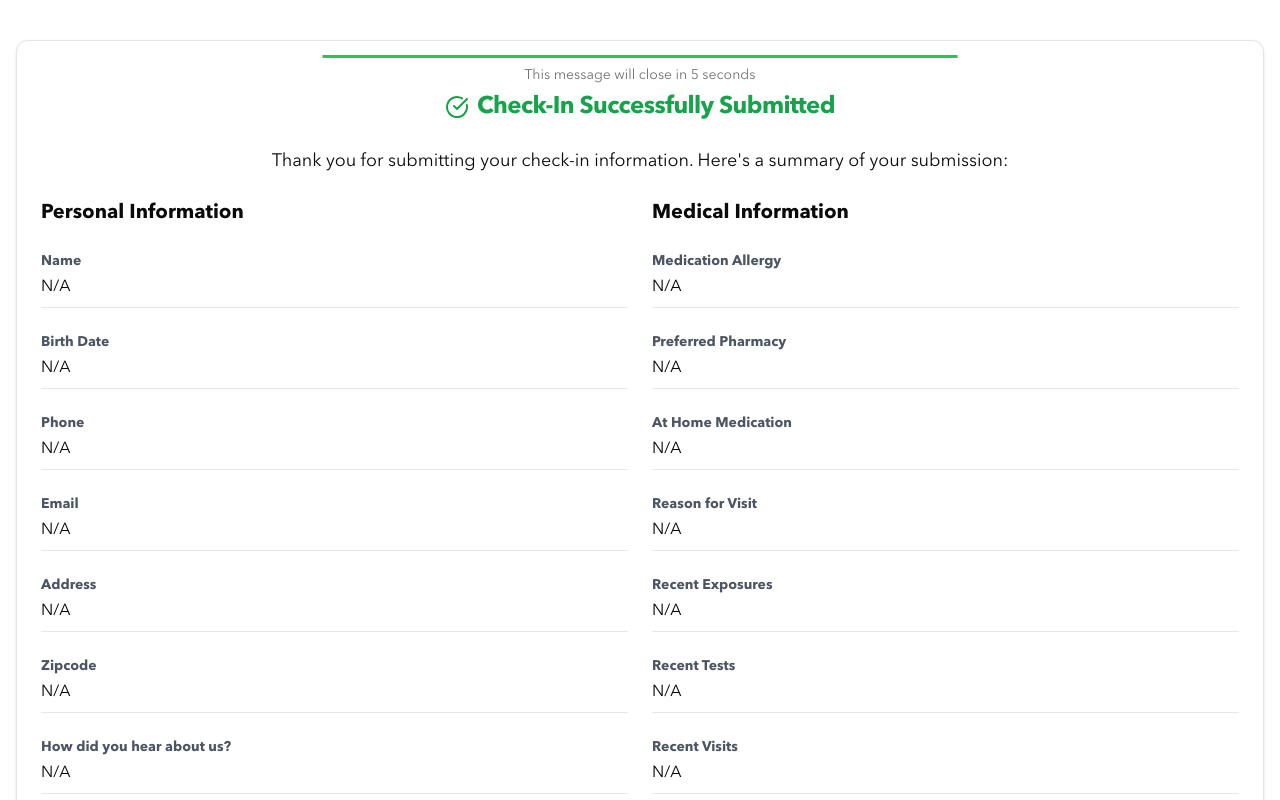
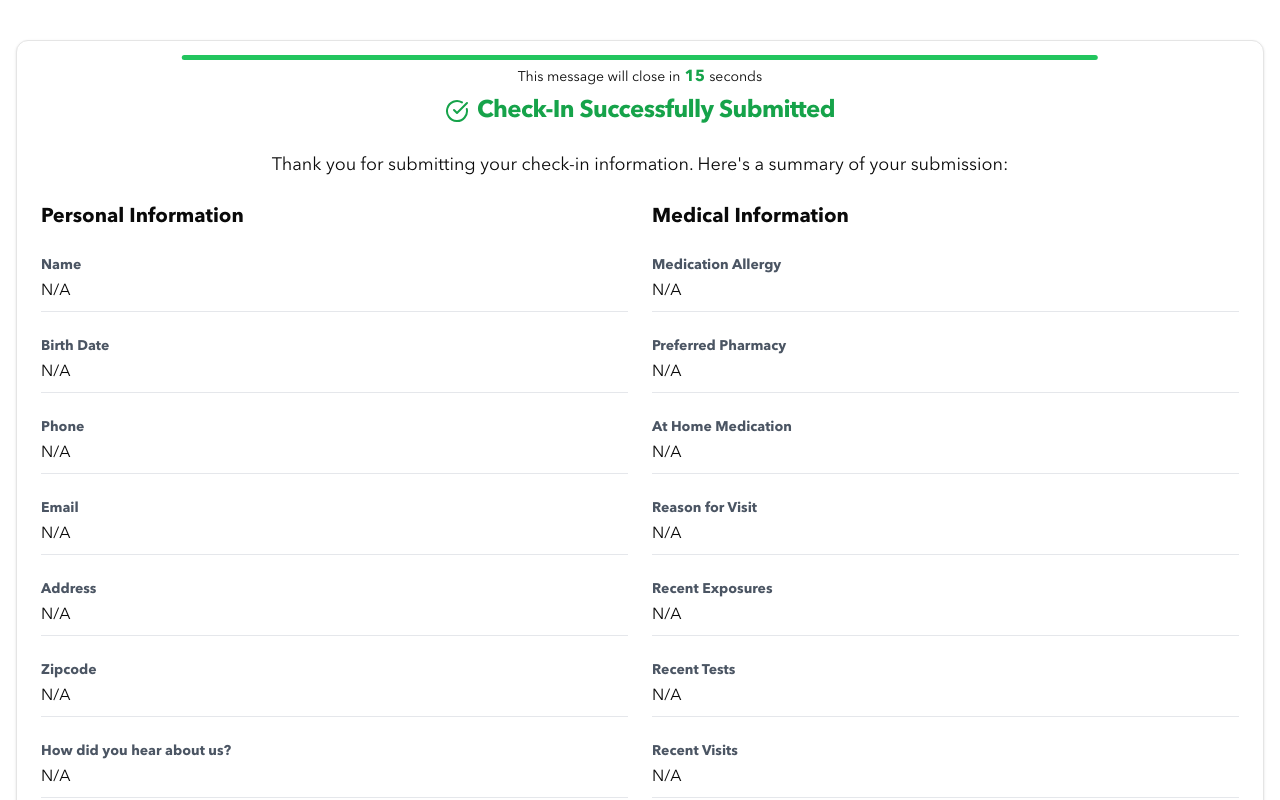
Before and after one commit to dongsub0918/hellomed-client, a Next.js app: page /check-in/success in a window 1280 px wide. Shown: the top 800 px of the page. Built offline with nearby package versions, Linux system fonts and the light colour scheme.

Commit message:
time settings recalibrated

```diff
--- a/src/app/(public)/check-in/success/page.module.css
+++ b/src/app/(public)/check-in/success/page.module.css
@@ -1,6 +1,6 @@
 .countdown {
   position: relative;
-  /* margin-bottom: 1rem; */
+  /* margin-top: 1rem; */
 }
 
 .countdown::before {
@@ -10,7 +10,8 @@
   left: 50%;
   transform: translateX(-50%);
   width: var(--progress-width, 100%);
-  height: 3px;
+  height: 5px;
+  border-radius: 10px;
   background-color: #22c55e; /* green color */
   transition: width 1s linear;
 }
--- a/src/app/(public)/check-in/success/page.tsx
+++ b/src/app/(public)/check-in/success/page.tsx
@@ -15,7 +15,7 @@ import { CheckInFormInputs } from "@/lib/types/check-in";
 import styles from "./page.module.css";
 
 export default function CheckInFormSuccessPage() {
-  const timer = 10;
+  const timer = 20;
   const [formData, setFormData] = useState<CheckInFormInputs>();
   const [countdown, setCountdown] = useState(timer);
   const router = useRouter();
@@ -69,16 +69,20 @@ export default function CheckInFormSuccessPage() {
     <div className="container mx-auto px-4">
       <Card className="w-full">
         <CardHeader>
-          <p
-            className={`${styles.countdown} text-center text-sm text-muted-foreground`}
+          <div
+            className={`${styles.countdown} text-center text-sm`}
             style={
               {
                 "--progress-width": `${100 - progressPercentage}%`,
               } as React.CSSProperties
             }
           >
-            This message will close in {countdown} seconds
-          </p>
+            This message will close in
+            <span className="text-green-600 text-base font-bold mx-1">
+              {countdown}
+            </span>
+            seconds
+          </div>
           <CardTitle className="text-2xl font-bold flex items-center justify-center text-green-600">
             <CheckCircle className="mr-2" />
             Check-In Successfully Submitted
```
